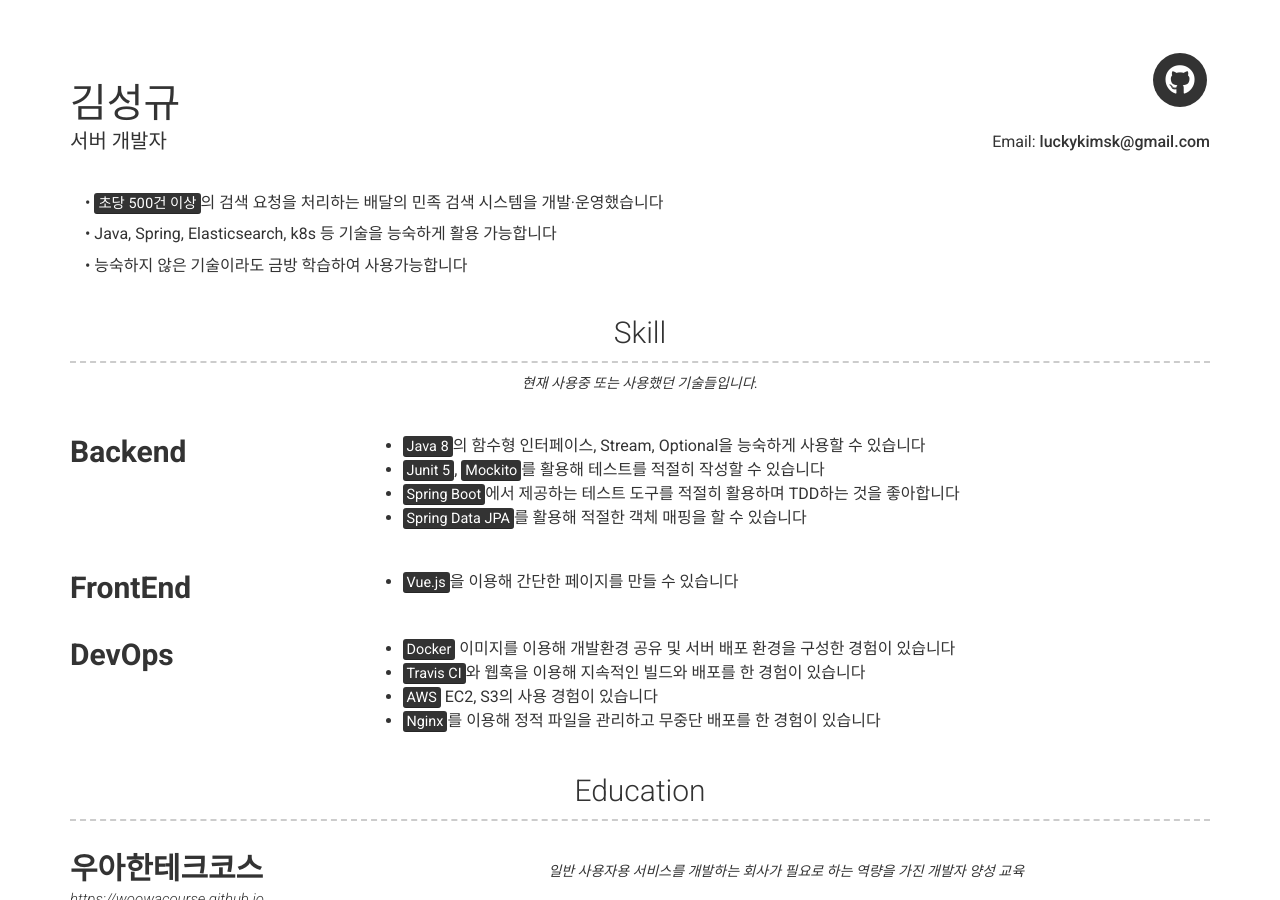
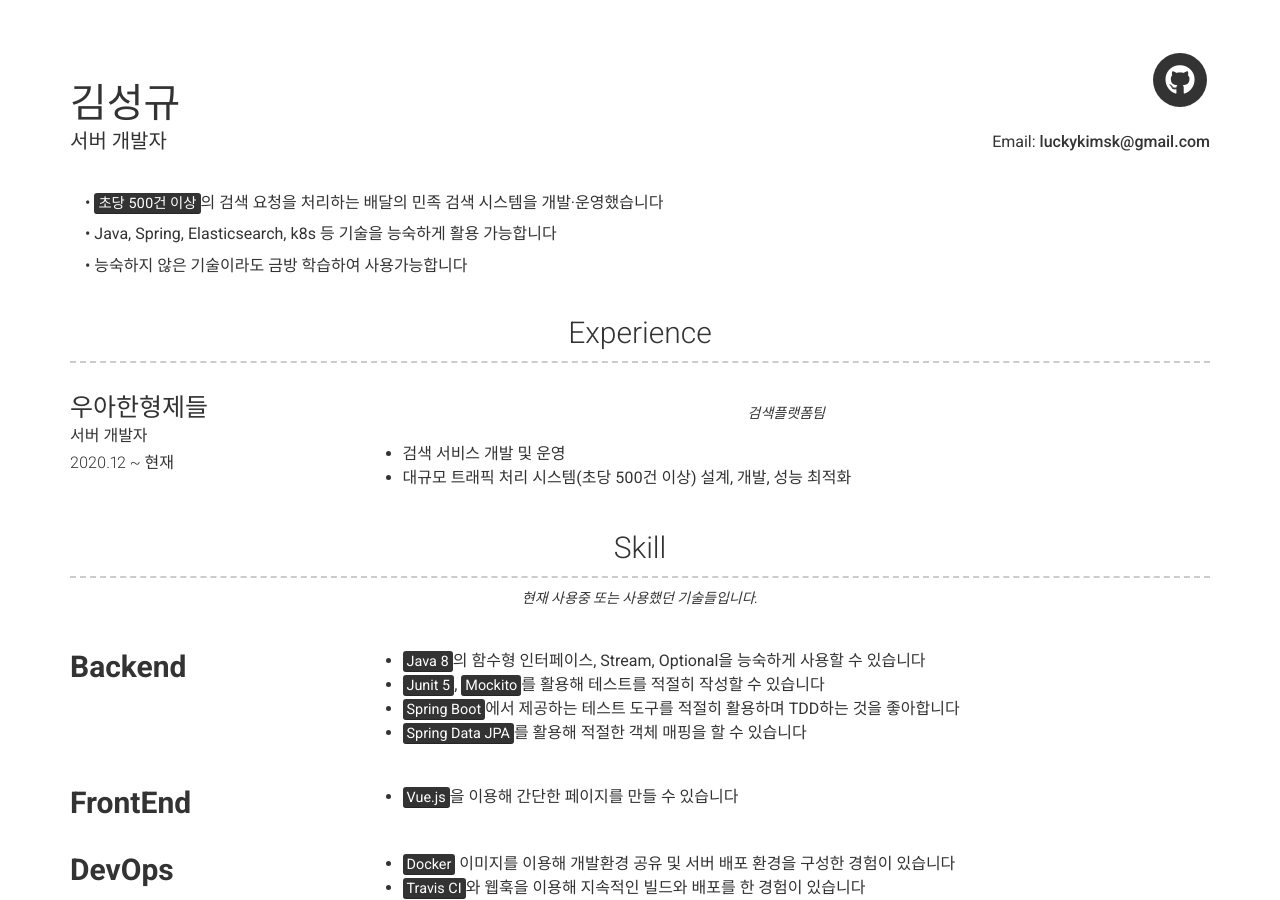
Before and after one commit to KimSeongGyu1/KimSeongGyu1.github.io, a Jekyll site: the page built from index.md, in a window 1280 px wide and 900 px high. Built offline with Jekyll 4.4.1, drawn with Linux system fonts in a browser that asks for light colours; nearby versions of some CDN libraries.

Commit message:
경력 간단히 작성해보기

```diff
--- a/_data/experience.yml
+++ b/_data/experience.yml
@@ -1,10 +1,11 @@
 # Experience template
 - layout: left
-  company: 미 경험
+  company: 우아한형제들
   link:
-  job_title:
-  dates:
+  job_title: 서버 개발자
+  dates: 2020.12 ~ 현재
   quote: >
-   아직 회사에서 일한 경험이 없습니다.
+    검색플랫폼팀
   description: | # this will include new lines to allow paragraphs
-    아직 회사에서 일한 경험이 없습니다.
+    - 검색 서비스 개발 및 운영
+    - 대규모 트래픽 처리 시스템(초당 500건 이상) 설계, 개발, 성능 최적화
--- a/_layouts/default.html
+++ b/_layouts/default.html
@@ -15,6 +15,10 @@
       {%- endif -%}
 
       {%- include about.html -%}
+
+      {%- if site.data.experience.size > 0 -%}
+      {%- include experience.html -%}
+      {%- endif -%}
 
       {%- if site.data.skill.size > 0 -%}
       {%- include skill.html -%}
```
